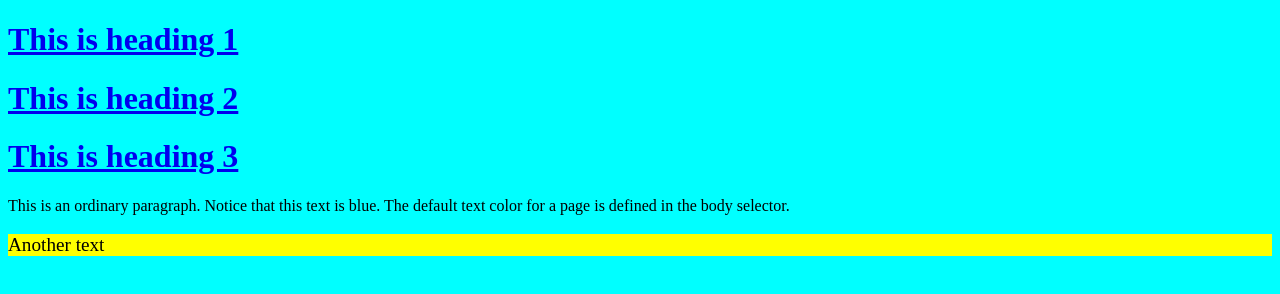
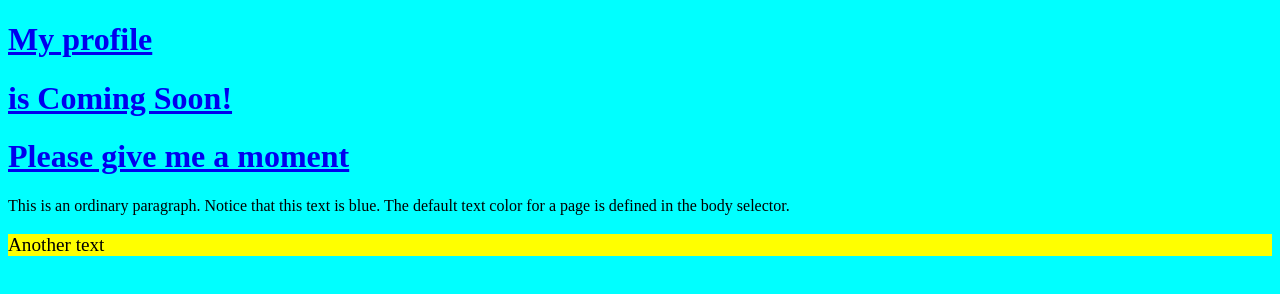
Before and after one commit to chenfeng198510/Website, a plain HTML site: page test.html in a window 1280 px wide. Drawn offline with Linux system fonts and the light colour scheme.

Commit message:
Add files via upload

```diff
--- a/test.html
+++ b/test.html
@@ -46,9 +46,9 @@ display:none;
 </head>
 <body>
 
-<h1><a href="https://www.linkedin.com/in/chen-feng-mba-pmp-b56620126/">This is heading 1</a></h1>
-<h1><a href="https://www.google.com">This is heading 2</a></h1>
-<h1><a href="https://www.baidu.com">This is heading 3</a></h1>
+<h1><a href="https://www.linkedin.com/in/chen-feng-mba-pmp-b56620126/">My profile</a></h1>
+<h1><a href="https://www.google.com">is Coming Soon!</a></h1>
+<h1><a href="https://www.baidu.com">Please give me a moment</a></h1>
 <p>This is an ordinary paragraph. Notice that this text is blue. The default text color for a page is defined in the body selector.</p>
 <div class="example"><p>Another text</p></div>
 <img class ="img1" src = "lazysheep.jpg" alt = "Avatar"  border = "2"  height="250" witdth="200"/>
```
Also changed, not shown: index.html (+4 -4 lines).
